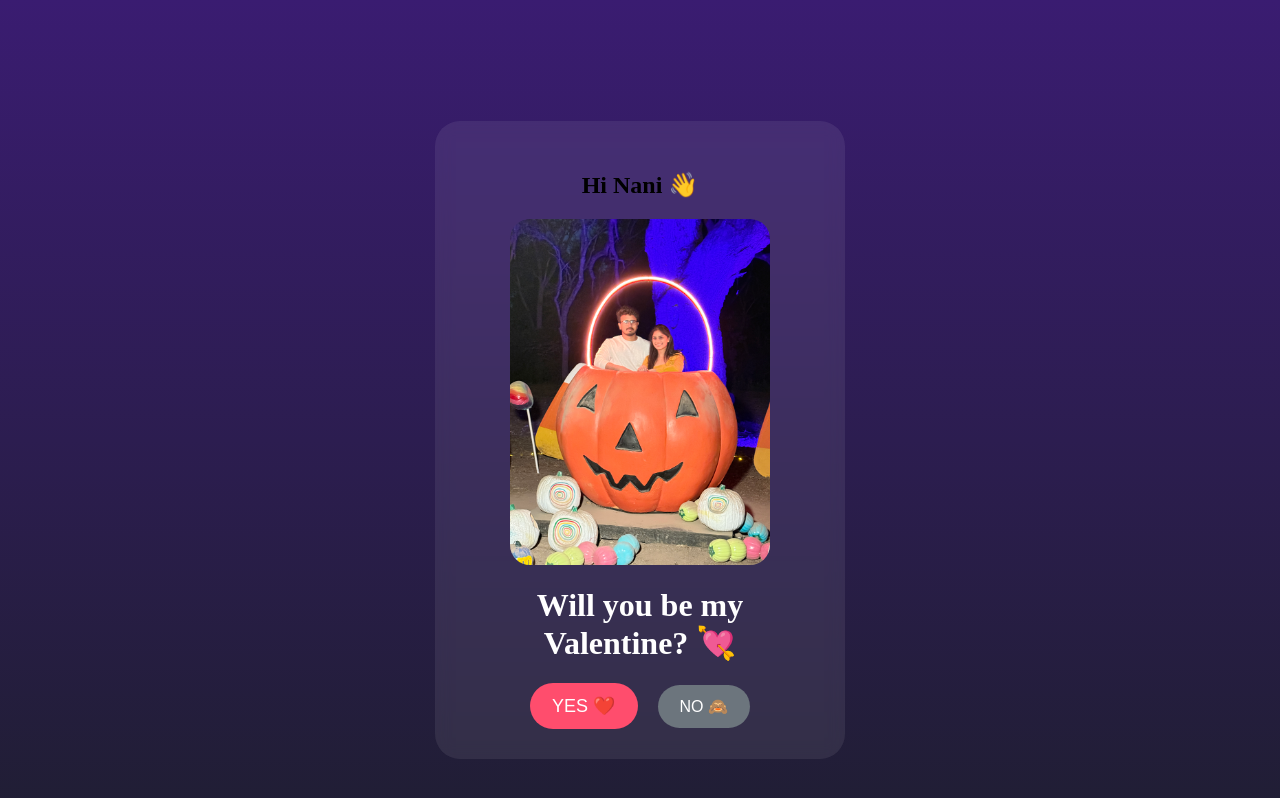
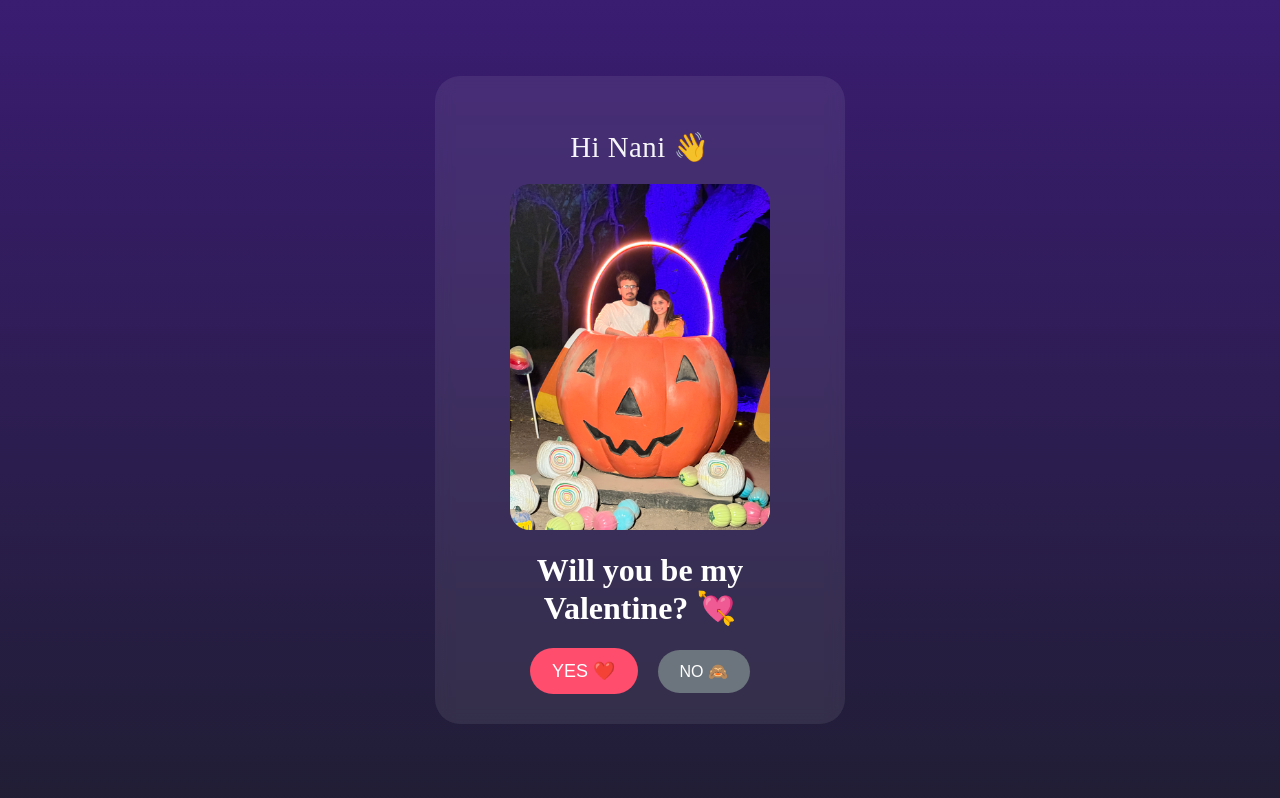
Before and after one commit to Koniki1998/NaniValentine, a React (Create React App) app: page / in a window 1280 px wide. Shown: the top 798 px of the page. Built offline with nearby package versions, Linux system fonts and the light colour scheme.

Commit message:
Update index.css

```diff
--- a/src/index.css
+++ b/src/index.css
@@ -28,6 +28,7 @@ body {
   border-radius: 25px;
   width: 90%;
   max-width: 350px;
+  transform: translateY(-40px);
   text-align: center;
 }
 
@@ -323,7 +324,16 @@ img {
   }
 }
 
-
 .card h1 {
   color: #ffffff;
 }
+
+.greeting {
+  text-align: center;
+  font-size: 1.8rem;
+  margin-bottom: 20px;
+  color: #fff;
+  font-weight: 500;
+  letter-spacing: 0.5px;
+  opacity: 0.95;
+}
```
